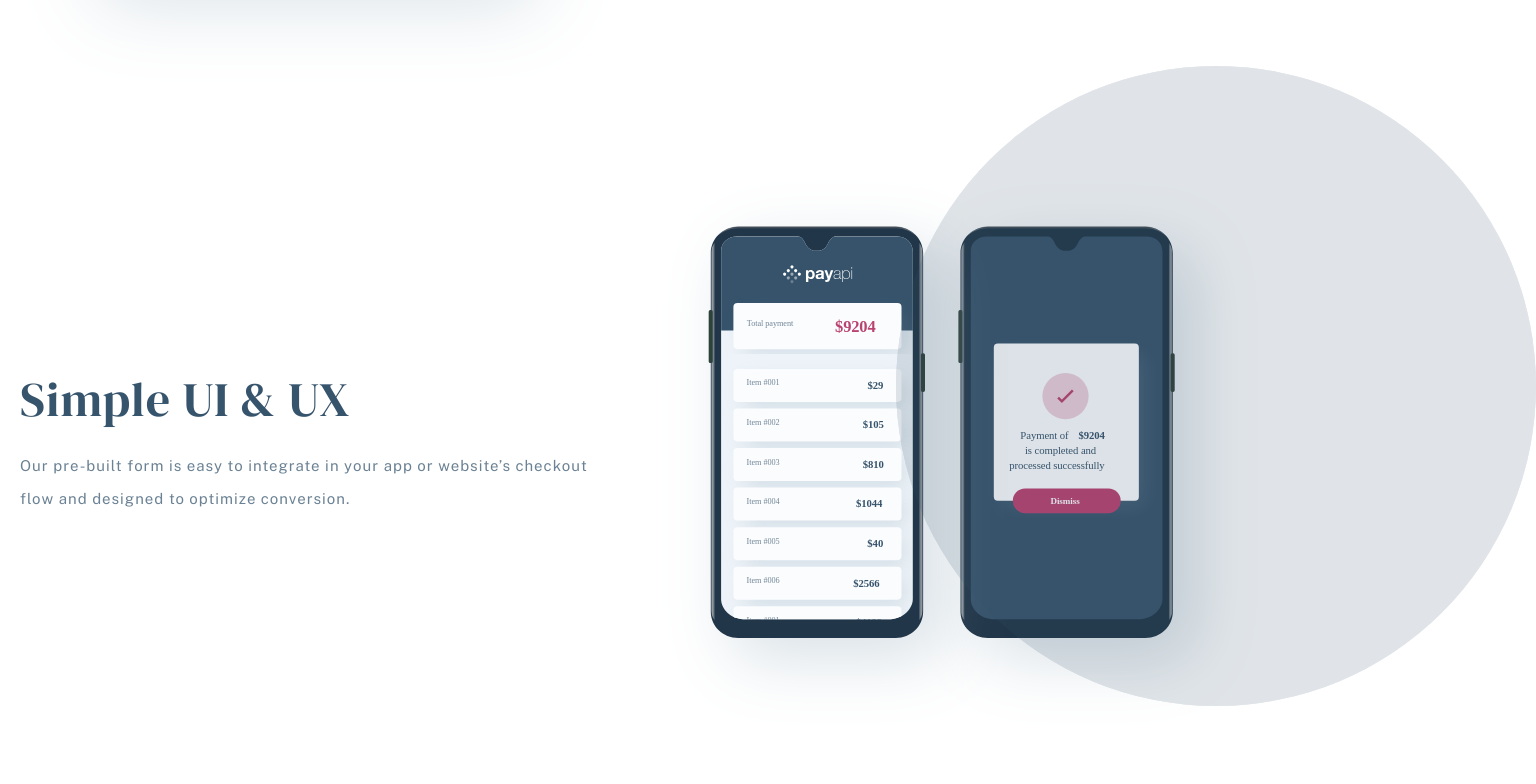
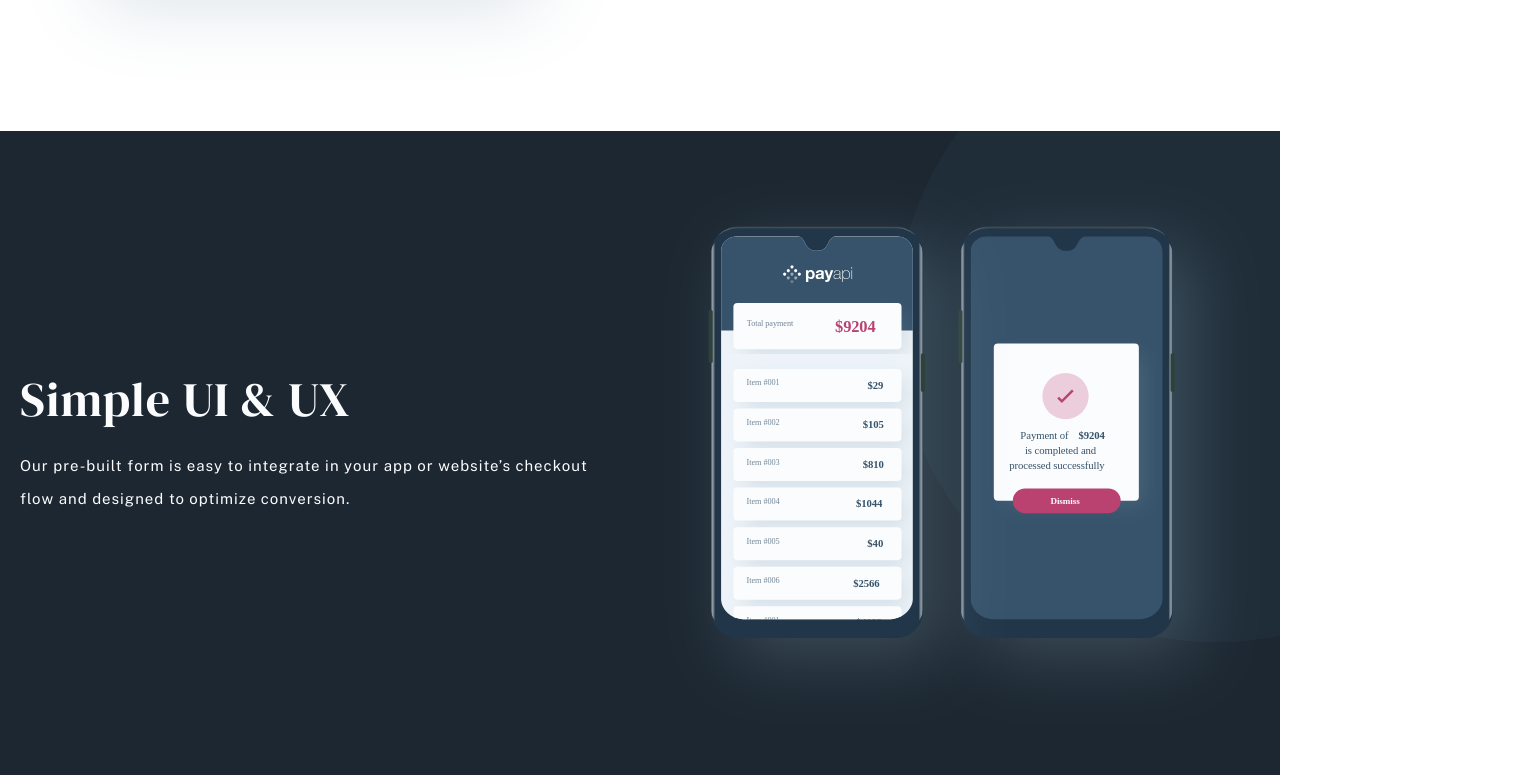
Before and after one commit to habibdev96/FEM-payapi-multi-page-website, a React (Create React App) app: page / in a window 1280 px wide. Shown: the part 1780-2564 px from the top of the page, 1536 px wide, since content can reach past the window. Built offline with nearby package versions, Linux system fonts and the light colour scheme.

Commit message:
created main bg pattern & converted home feature section two to dark theme

```diff
--- a/src/App.js
+++ b/src/App.js
@@ -5,6 +5,7 @@ import Pricing from './pages/Pricing';
 import About from './pages/About';
 import Contact from './pages/Contact';
 import Navbar from './components/Shared/Navbar';
+import MainBgPattern from './components/styledElements/Pattern';
 import CtaSection from './components/Shared/CtaSection';
 import Footer from './components/Shared/Footer';
 
@@ -13,6 +14,7 @@ const App = () => {
     <>
       <Globals />
       <Router>
+        <MainBgPattern />
         <Navbar />
         <Switch>
           <Route exact path='/' component={Home} />
--- a/src/components/Home/HomeFeatureSectionTwo.js
+++ b/src/components/Home/HomeFeatureSectionTwo.js
@@ -6,13 +6,15 @@ import phonesImage from '../../assets/home/desktop/illustration-simple-ui.svg';
 import bgPattern from '../../assets/shared/desktop/bg-pattern-circle.svg';
 
 const Section = styled.section`
+  background-color: var(--mirageBlue);
+  overflow: hidden;
   position: relative;
 
   .bg-pattern {
+    position: absolute;
+    top: -20%;
+    right: -20%;
     width: 50%;
-    position: absolute;
-    top: -10%;
-    right: -20%;
   }
 `;
 
@@ -23,6 +25,11 @@ const Container = styled.div`
   grid-template-columns: repeat(2, 1fr);
   align-items: center;
   gap: var(--gap);
+
+  .img {
+    position: relative;
+    z-index: 10;
+  }
 `;
 
 const HomeFeatureSectionTwo = () => {
@@ -30,8 +37,8 @@ const HomeFeatureSectionTwo = () => {
     <Section>
       <Container>
         <div className='info'>
-          <SectionHeading>Simple UI & UX</SectionHeading>
-          <Paragraph>
+          <SectionHeading light>Simple UI & UX</SectionHeading>
+          <Paragraph light>
             Our pre-built form is easy to integrate in your app or website’s
             checkout flow and designed to optimize conversion.
           </Paragraph>
--- a/src/components/Home/HomeHero.js
+++ b/src/components/Home/HomeHero.js
@@ -2,7 +2,6 @@ import styled from 'styled-components';
 import { HeroHeading } from '../styledElements/Headings';
 import Cta from '../Shared/Cta';
 import heroImg from '../../assets/home/desktop/illustration-phone-mockup.svg';
-import bgPattern from '../../assets/shared/desktop/bg-pattern-circle.svg';
 import { maxWidthLg, textStyles } from '../../abstracts/Mixins';
 import StyledLink from '../styledElements/Link';
 
@@ -43,7 +42,6 @@ const Container = styled.div`
 const HomeHero = () => {
   return (
     <Header>
-      <img src={bgPattern} alt='' className='bg-pattern' />
       <Container>
         <div className='info'>
           <HeroHeading>
--- a/src/components/Shared/SubHero.js
+++ b/src/components/Shared/SubHero.js
@@ -1,18 +1,6 @@
 import styled from 'styled-components';
 import { maxWidthLg, sectionSpacingSm } from '../../abstracts/Mixins';
 import { SectionHeading } from '../styledElements/Headings';
-import bgPattern from '../../assets/shared/desktop/bg-pattern-circle.svg';
-
-const Header = styled.header`
-  position: relative;
-
-  .bg-pattern {
-    position: absolute;
-    width: 35%;
-    top: -250%;
-    right: -10%;
-  }
-`;
 
 const Container = styled.div`
   ${maxWidthLg}
@@ -21,12 +9,11 @@ const Container = styled.div`
 
 const SubHero = ({ title }) => {
   return (
-    <Header>
-      <img src={bgPattern} alt='' className='bg-pattern' />
+    <header>
       <Container>
         <SectionHeading subhero>{title}</SectionHeading>
       </Container>
-    </Header>
+    </header>
   );
 };
 
--- /dev/null
+++ b/src/components/styledElements/Pattern.js
@@ -0,0 +1,12 @@
+import styled from 'styled-components';
+
+const MainBgPattern = styled.div`
+  position: absolute;
+  background-color: var(--lightSanJuanBlue);
+  opacity: 0.1;
+  clip-path: circle(25% at 100% 0);
+  height: 100%;
+  width: 100%;
+`;
+
+export default MainBgPattern;
```
